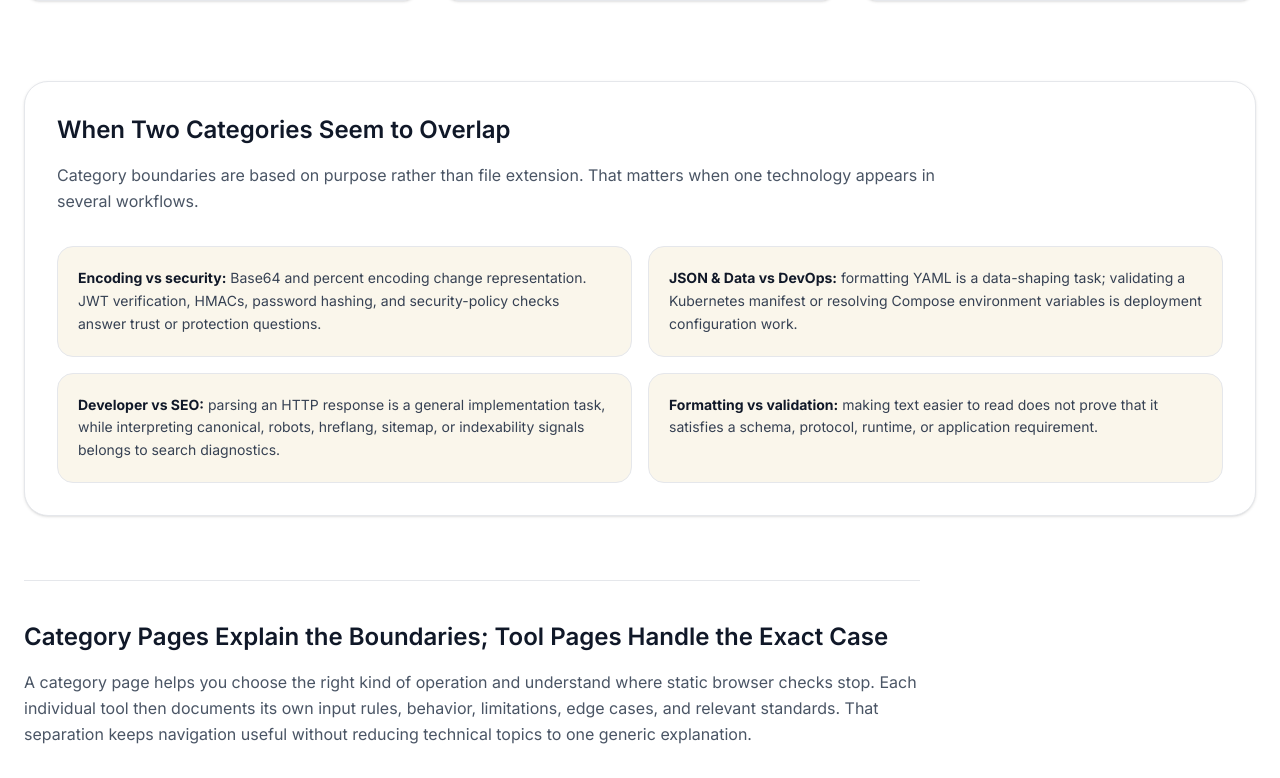
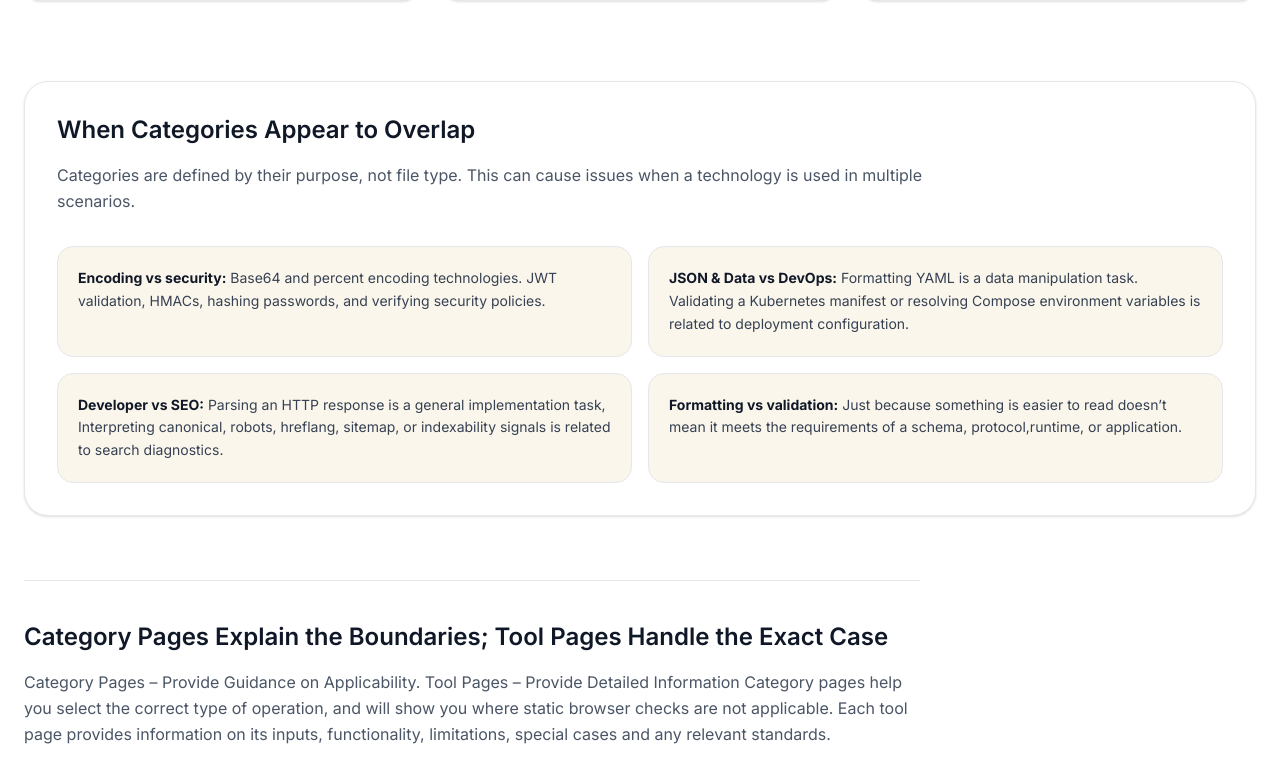
Before and after one commit to vaarunsonawwane-ops/yoryantra-new, a Next.js app: page /categories in a window 1280 px wide. Shown: the part 1002-1780 px from the top of the page. Built offline with nearby package versions, Linux system fonts and the light colour scheme.

Commit message:
Update page.tsx

```diff
--- a/app/categories/page.tsx
+++ b/app/categories/page.tsx
@@ -116,44 +116,43 @@ export default function Page() {
 
         <SectionCard>
           <h2 className="text-2xl font-semibold text-gray-900">
-            When Two Categories Seem to Overlap
+            When Categories Appear to Overlap
           </h2>
 
           <p className="mt-4 max-w-4xl text-gray-600 leading-relaxed">
-            Category boundaries are based on purpose rather than file extension.
-            That matters when one technology appears in several workflows.
+            Categories are defined by their purpose, not file type. This can
+            cause issues when a technology is used in multiple scenarios.
           </p>
 
           <div className="mt-8 grid gap-4 md:grid-cols-2">
             <div className="rounded-2xl border border-gray-200 bg-[#FAF6EB] p-5">
               <p className="text-sm leading-relaxed text-gray-700">
                 <strong className="text-gray-900">Encoding vs security:</strong>{" "}
-                Base64 and percent encoding change representation. JWT verification,
-                HMACs, password hashing, and security-policy checks answer trust or
-                protection questions.
+                Base64 and percent encoding technologies. JWT validation,
+                HMACs, hashing passwords, and verifying security policies.
               </p>
             </div>
             <div className="rounded-2xl border border-gray-200 bg-[#FAF6EB] p-5">
               <p className="text-sm leading-relaxed text-gray-700">
                 <strong className="text-gray-900">JSON & Data vs DevOps:</strong>{" "}
-                formatting YAML is a data-shaping task; validating a Kubernetes
-                manifest or resolving Compose environment variables is deployment
-                configuration work.
+                Formatting YAML is a data manipulation task. Validating a Kubernetes
+                manifest or resolving Compose environment variables is related to deployment
+                configuration.
               </p>
             </div>
             <div className="rounded-2xl border border-gray-200 bg-[#FAF6EB] p-5">
               <p className="text-sm leading-relaxed text-gray-700">
                 <strong className="text-gray-900">Developer vs SEO:</strong>{" "}
-                parsing an HTTP response is a general implementation task, while
-                interpreting canonical, robots, hreflang, sitemap, or indexability
-                signals belongs to search diagnostics.
+                Parsing an HTTP response is a general implementation task, Interpreting
+                canonical, robots, hreflang, sitemap, or indexability signals is related
+                to search diagnostics.
               </p>
             </div>
             <div className="rounded-2xl border border-gray-200 bg-[#FAF6EB] p-5">
               <p className="text-sm leading-relaxed text-gray-700">
                 <strong className="text-gray-900">Formatting vs validation:</strong>{" "}
-                making text easier to read does not prove that it satisfies a schema,
-                protocol, runtime, or application requirement.
+                Just because something is easier to read doesn’t mean it meets the
+                requirements of a schema, protocol,runtime, or application.
               </p>
             </div>
 			</div>
@@ -164,11 +163,10 @@ export default function Page() {
             Category Pages Explain the Boundaries; Tool Pages Handle the Exact Case
           </h2>
           <p className="mt-4 text-gray-600 leading-relaxed">
-            A category page helps you choose the right kind of operation and understand
-            where static browser checks stop. Each individual tool then documents its
-            own input rules, behavior, limitations, edge cases, and relevant standards.
-            That separation keeps navigation useful without reducing technical topics to
-            one generic explanation.
+            Category Pages – Provide Guidance on Applicability. Tool Pages – Provide Detailed Information
+            Category pages help you select the correct type of operation, and will show you
+            where static browser checks are not applicable. Each tool page provides information
+            on its inputs, functionality, limitations, special cases and any relevant standards.
           </p>
         </section>
       </section>
```
